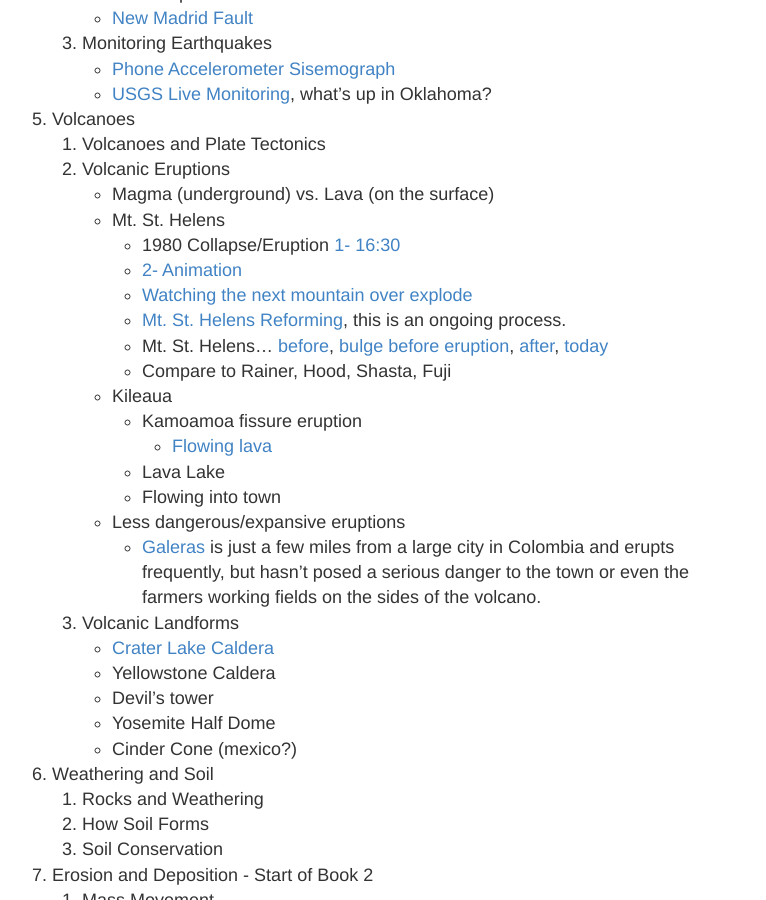
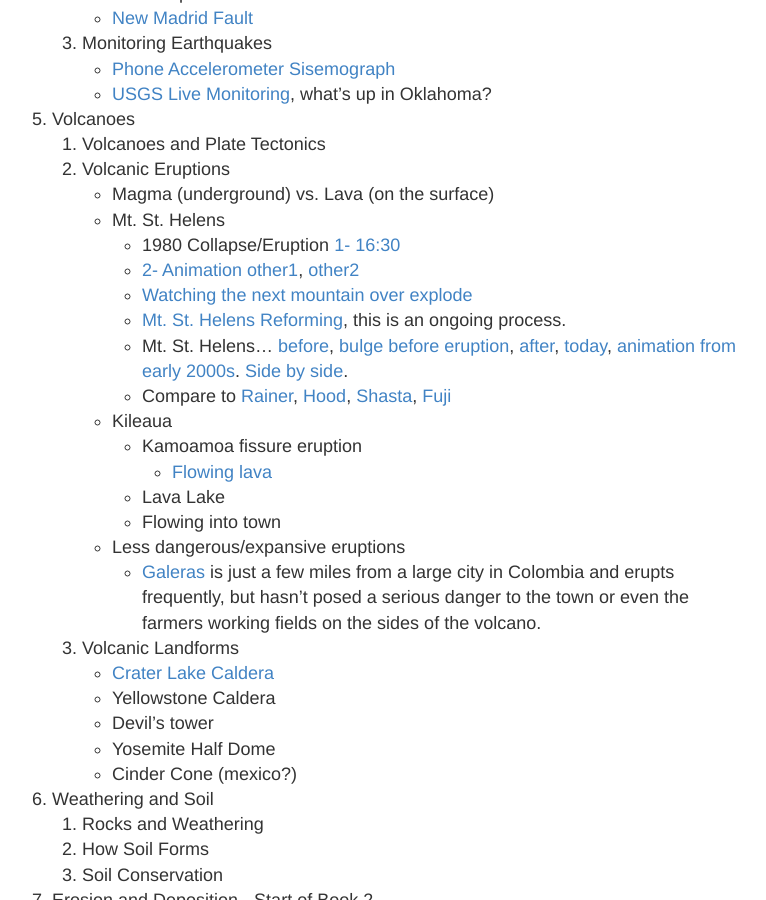
Before and after one commit to ctkstl/earth_science, a Jekyll site: the page built from resources.md, in a window 1280 px wide and 900 px high, scrolled down 2752 px. Shown: the whole window, without its empty margins (258-1024 px from the left). Built offline with Jekyll 4.4.1, drawn with Linux system fonts in a browser that asks for light colours; Markdown is read by kramdown in place of the engine named in the settings.

Commit message:
St. Helens comparisons

```diff
--- a/resources.md
+++ b/resources.md
@@ -73,11 +73,11 @@ permalink: /resources/
         *   Magma (underground) vs. Lava (on the surface)
         *   Mt. St. Helens
             *   1980 Collapse/Eruption [1- 16:30](https://www.youtube.com/watch?v=3zHgwiOK3oU)
-            *   [2- Animation](https://www.youtube.com/watch?v=IhU6jml6NY4)
+            *   [2- Animation](https://www.youtube.com/watch?v=IhU6jml6NY4) [other1](http://stream1.gifsoup.com/view1/1701838/mt-st-helens-erupting-o.gif), [other2](http://stream1.gifsoup.com/view1/20140506/5032019/mount-st-helens-erupts-o.gif)
             *   [Watching the next mountain over explode](http://imgur.com/uKnHLek)
             *   [Mt. St. Helens Reforming](https://www.youtube.com/watch?v=h6B1myUKAS4), this is an ongoing process.
-            *   Mt. St. Helens... [before](https://upload.wikimedia.org/wikipedia/commons/thumb/9/97/St_Helens_before_1980_eruption_horizon_fixed.jpg/2560px-St_Helens_before_1980_eruption_horizon_fixed.jpg), [bulge before eruption](https://commons.wikimedia.org/wiki/File:MSH80_bulge_on_north_side_04-27-80.jpg),  [after](https://commons.wikimedia.org/wiki/File:MSH82_st_helens_spirit_lake_reflection_05-19-82.jpg),  [today](http://i.imgur.com/iMWteOW.jpg)
-            *   Compare to Rainer, Hood, Shasta, Fuji
+            *   Mt. St. Helens... [before](https://upload.wikimedia.org/wikipedia/commons/thumb/9/97/St_Helens_before_1980_eruption_horizon_fixed.jpg/2560px-St_Helens_before_1980_eruption_horizon_fixed.jpg), [bulge before eruption](https://commons.wikimedia.org/wiki/File:MSH80_bulge_on_north_side_04-27-80.jpg),  [after](https://commons.wikimedia.org/wiki/File:MSH82_st_helens_spirit_lake_reflection_05-19-82.jpg),  [today](http://i.imgur.com/iMWteOW.jpg), [animation from early 2000s](https://commons.wikimedia.org/wiki/File:Mount_Saint_Helens-ffmpeg-600-1920x1080.ogg). [Side by side](http://www.audacityoftruth.org/wp-content/uploads/2014/10/Catastrophism.jpg).
+            *   Compare to [Rainer](https://commons.wikimedia.org/wiki/File:Mount_Rainier_07.jpg), [Hood](https://commons.wikimedia.org/wiki/File:Mount_Hood_in_Trillium_Lake.jpg), [Shasta](https://commons.wikimedia.org/wiki/File:Mount_Shasta_%281%29.jpg), [Fuji](https://commons.wikimedia.org/wiki/File:Mount-fuji-kamakura.jpg)
         *   Kileaua
             *   Kamoamoa fissure eruption
                 *   [Flowing lava](https://www.youtube.com/watch?v=5ncOb_gOjuQ)
```
